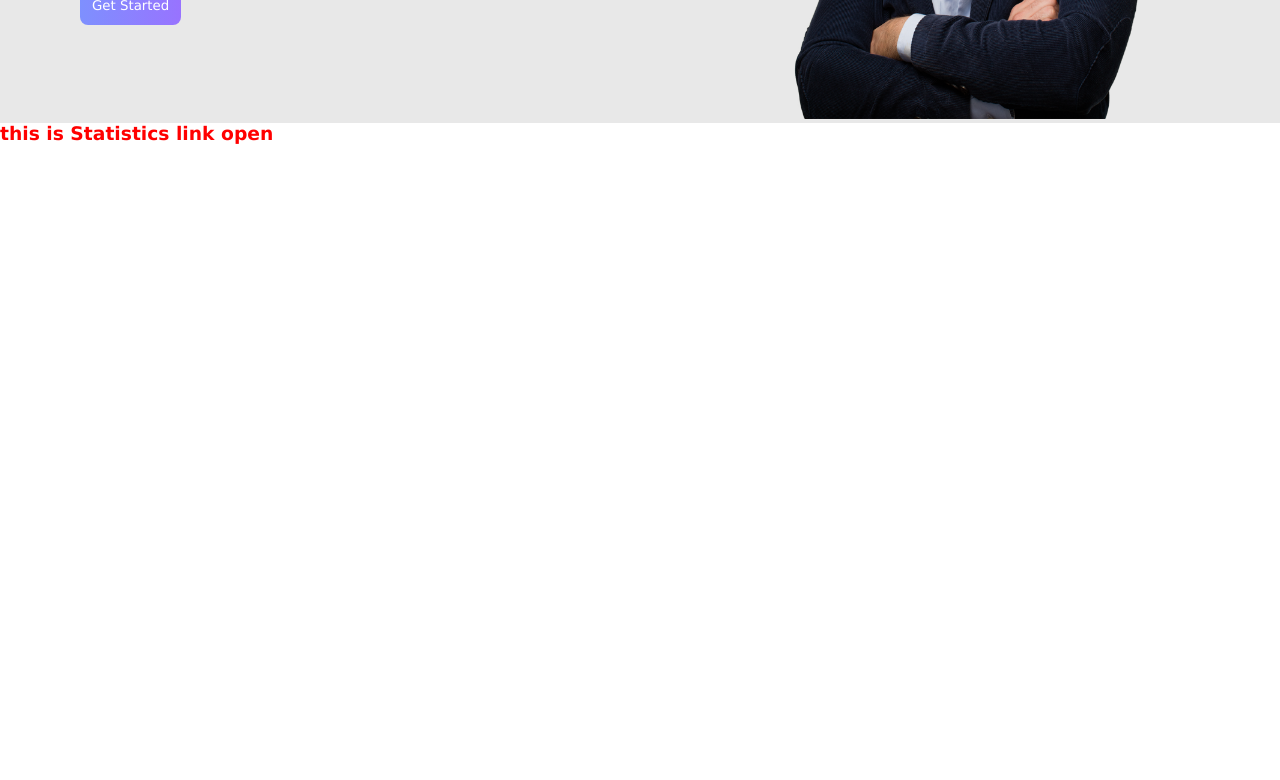
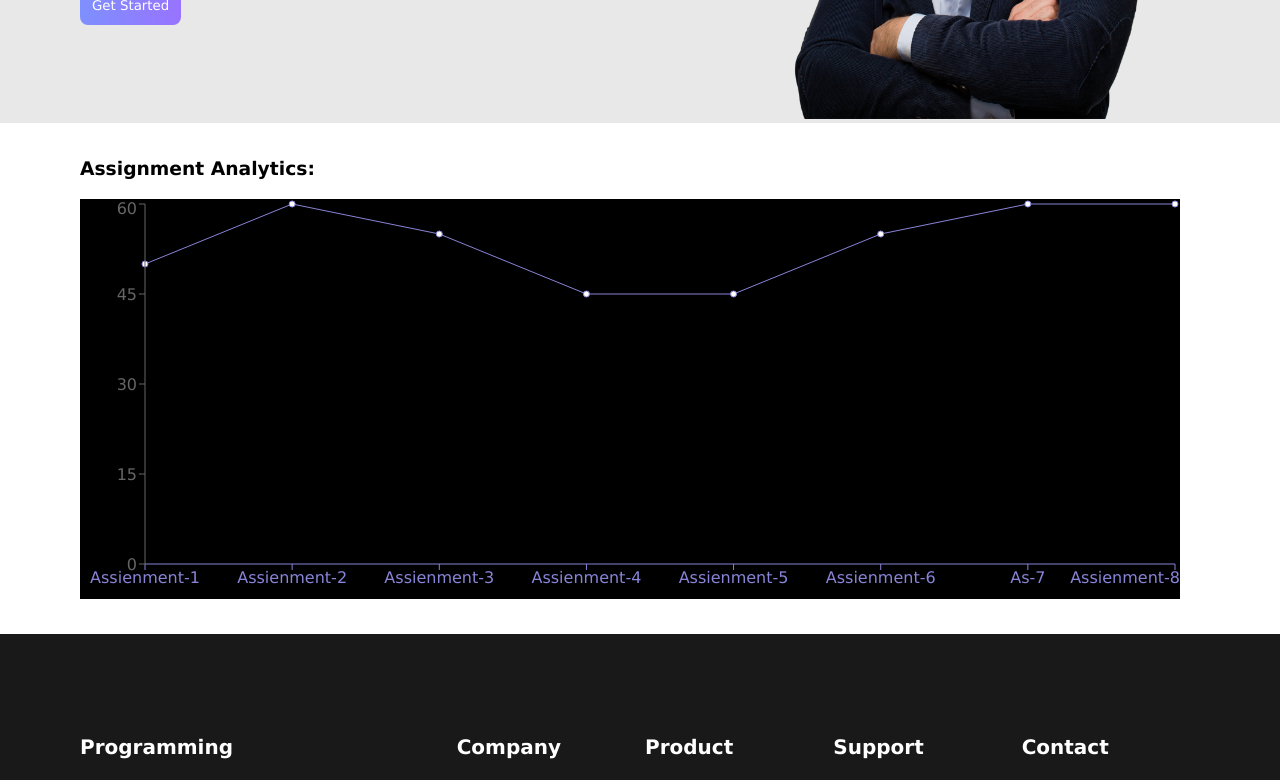
Before and after one commit to Prosantaroy1/Career-Hub-project, a React (Vite) app: page /statistics in a window 1280 px wide. Shown: the part 480-1260 px from the top of the page. Built offline with nearby package versions, Linux system fonts and the light colour scheme.

Commit message:
chart design done

```diff
--- a/package.json
+++ b/package.json
@@ -14,6 +14,7 @@
     "react": "^18.2.0",
     "react-dom": "^18.2.0",
     "react-router-dom": "^6.10.0",
+    "recharts": "^2.5.0",
     "sort-by": "^1.2.0"
   },
   "devDependencies": {
--- a/src/component/JobDetails/JobDetails.jsx
+++ b/src/component/JobDetails/JobDetails.jsx
@@ -35,7 +35,7 @@ const JobDetails = () => {
                     <div className='part-2-description'>
                       <p>
                         <img src={salary_logo} alt=''/>
-                       <span style={{color: '#1A1919'}}>Salary: </span> {salary}
+                      {salary}   <span style={{color: '#1A1919'}}>Salary: </span>
                       </p>
                       <p className='part-2-p'>
                         <img src={post} alt=''/>
--- a/src/component/Statistics/Statistics.css
+++ b/src/component/Statistics/Statistics.css
@@ -1,4 +1,12 @@
-.h3{
-    color: red;
-    height: 800px;
+.mark-chat{
+    max-width: 1120px;
+    margin:35px  auto;
 }
+
+.chat-title{
+    margin-top: 10px;
+    margin-bottom: 20px;
+}
+.back-color{
+    background-color: rgb(0, 0, 0);
+}
--- a/src/component/Statistics/Statistics.jsx
+++ b/src/component/Statistics/Statistics.jsx
@@ -1,9 +1,57 @@
 import React from 'react';
 import './Statistics.css'
+import { LineChart, Line, XAxis, YAxis, CartesianGrid, Tooltip, Legend, ResponsiveContainer } from 'recharts';
+
 const Statistics = () => {
+    const AssiementChat = [
+        {
+          name: 'Assienment-1',
+          mark: 50,
+        },
+        {
+          name: 'Assienment-2',
+          mark: 60,
+        },
+        {
+          name: 'Assienment-3',
+          mark: 55,
+        },
+        {
+          name: 'Assienment-4',
+          mark: 45,
+        },
+        {
+          name: 'Assienment-5',
+          mark: 45,
+        },
+        {
+          name: 'Assienment-6',
+          mark: 55,
+        },
+        {
+           name: 'As-7',
+           mark: 60,
+        },
+        {
+           name: 'Assienment-8',
+           mark: 60,
+        },
+      ];
     return (
-        <div>
-            <h3 className='h3'>this is Statistics link open</h3>
+        <div className='mark-chat'>
+            <h3 className='chat-title'>Assignment Analytics:</h3>
+            <LineChart
+              width={1100}
+              height={400}
+              data={AssiementChat}
+              className='back-color'
+            >
+              <Line dataKey="mark" stroke='#8884d8'></Line>
+              <XAxis dataKey="name" stroke='#8884d8'></XAxis>
+              <YAxis></YAxis>
+              <Tooltip/>
+            </LineChart>
+
         </div>
     );
 };
```
Also changed, not shown: src/fakeData/data.json (added, +48 -0 lines), 1 other file (tests, documents, lock files or other folders).
